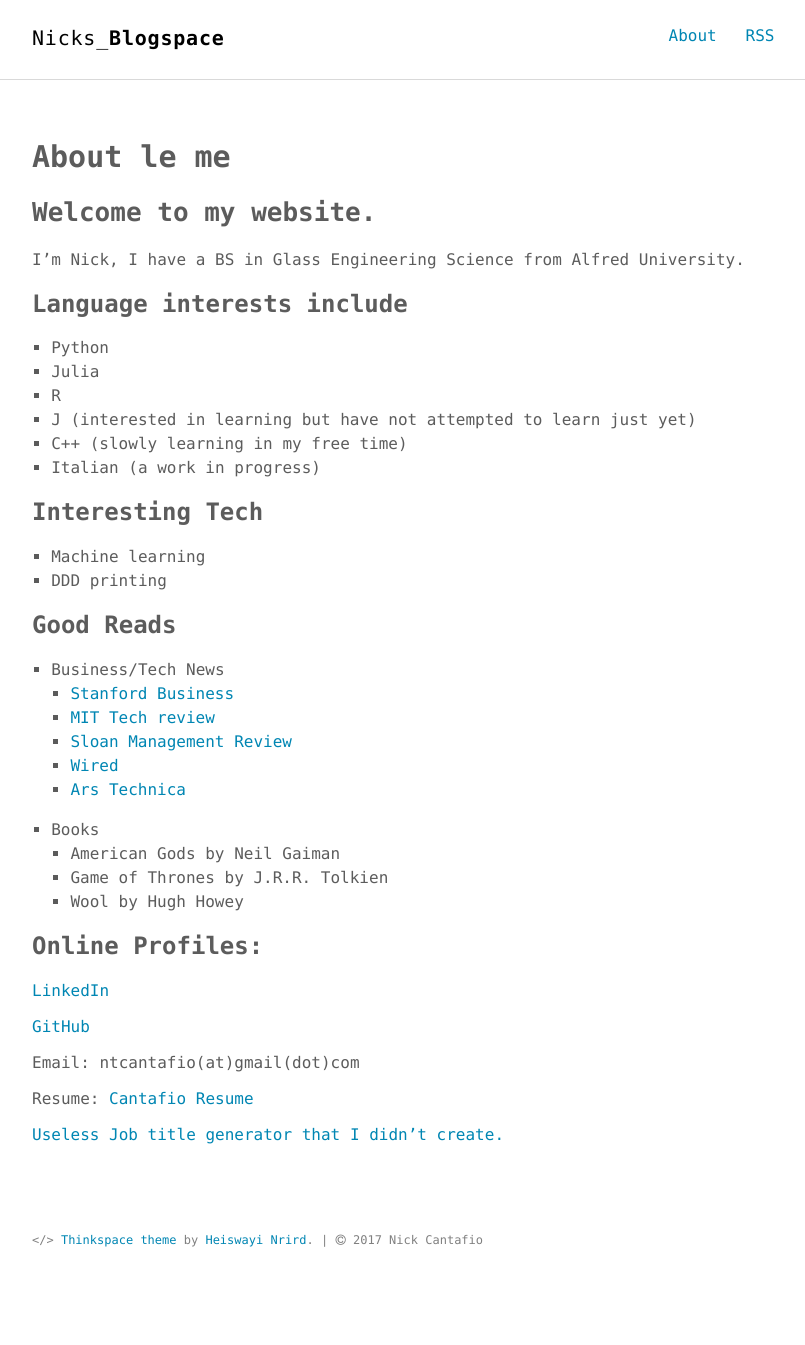
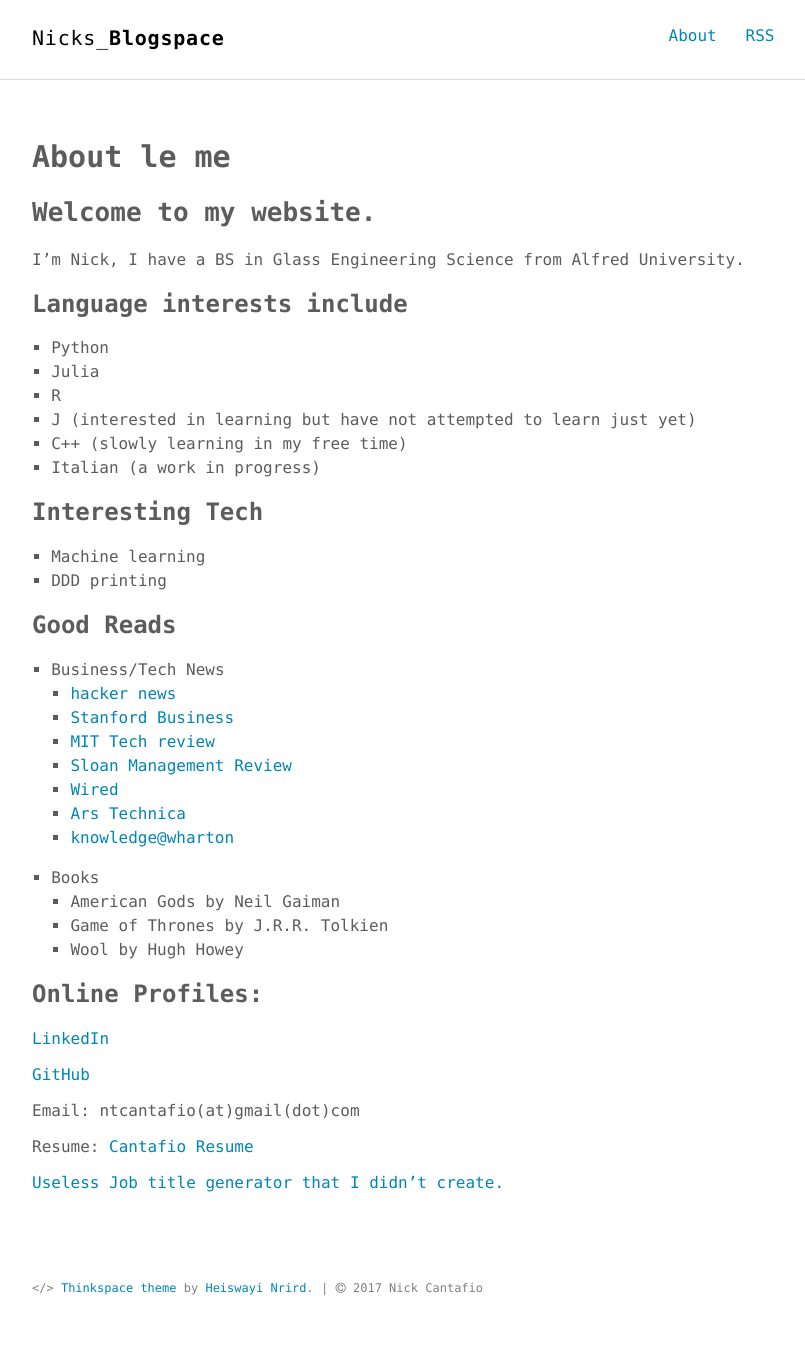
Before and after one commit to nickcanny/nickcanny.github.io, a Jekyll site: the page built from about.md, in a window 1280 px wide. Shown: the whole page, without its empty margins (232-1037 px from the left). Built offline with Jekyll 4.4.1, drawn with Linux system fonts in a browser that asks for light colours; before the commit the page ends 1297 px from its top, so only the background shows below that.

Commit message:
Update about.md

```diff
--- a/about.md
+++ b/about.md
@@ -22,11 +22,13 @@ I'm Nick, I have a BS in Glass Engineering Science from Alfred University.
 
 ### Good Reads
  - Business/Tech News
+   - [hacker news](http://hckrnews.com/)
    - [Stanford Business](https://www.gsb.stanford.edu/insights/about/magazine)
    - [MIT Tech review](https://www.technologyreview.com/)
    - [Sloan Management Review](https://sloanreview.mit.edu/)
    - [Wired](https://www.wired.com/)
    - [Ars Technica](https://arstechnica.com/)
+   - [knowledge@wharton](http://knowledge.wharton.upenn.edu/)
  - Books
    - American Gods by Neil Gaiman
    - Game of Thrones by J.R.R. Tolkien
```
